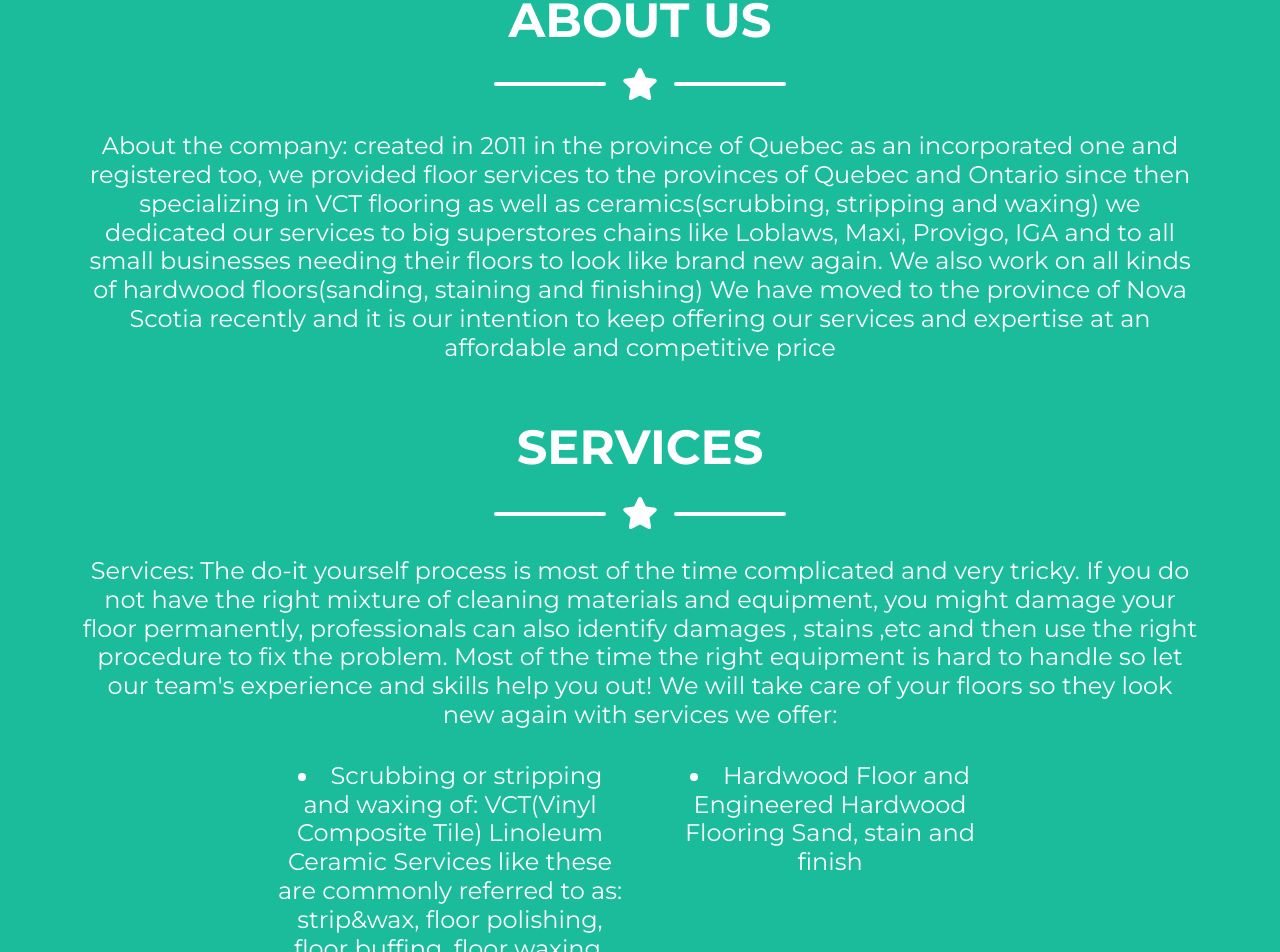
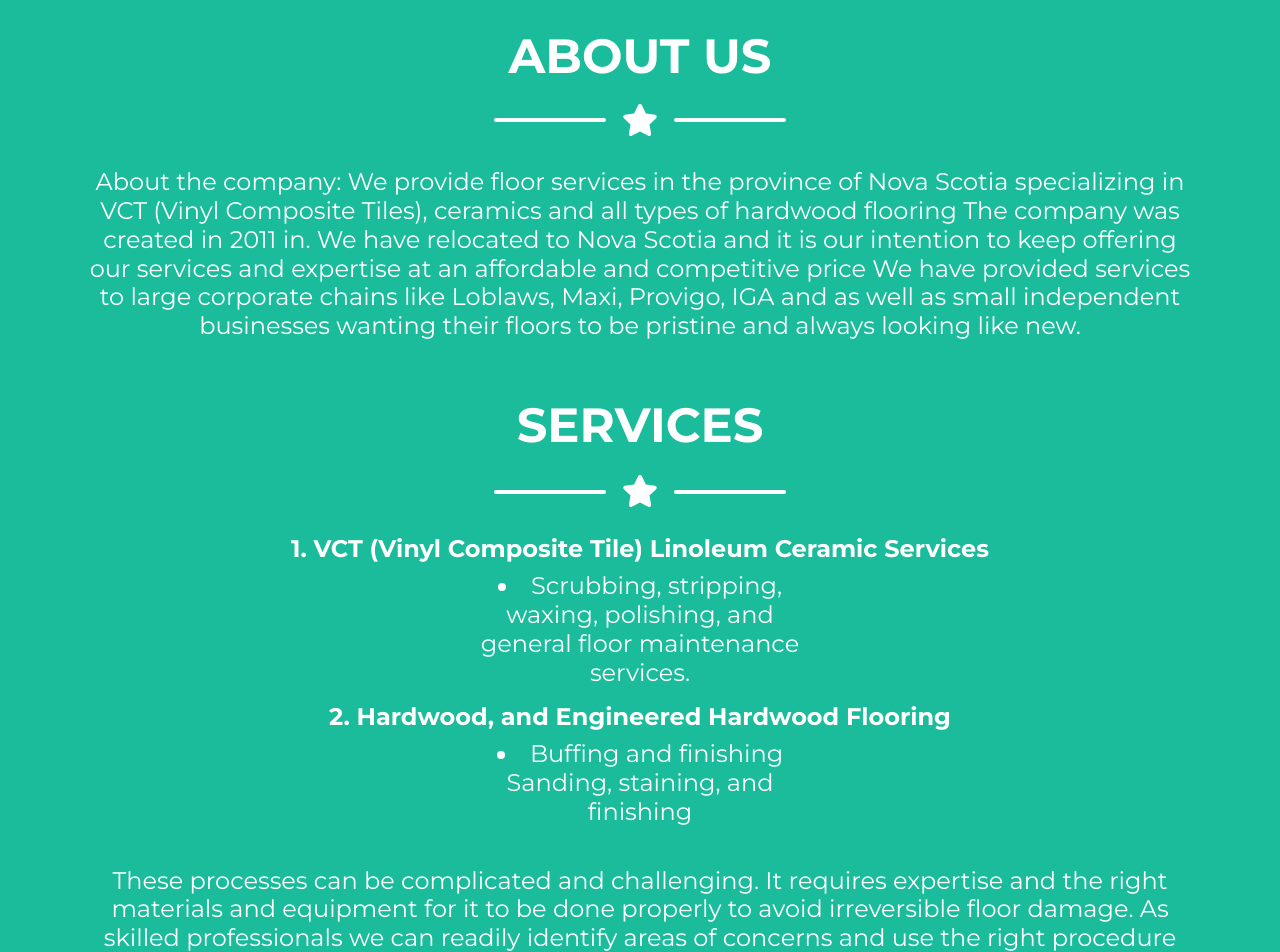
Before and after one commit to Gurjinder31/flooring-website, a React (Create React App) app: page / in a window 1280 px wide. Shown: the part 1552-2504 px from the top of the page. Built offline with nearby package versions, Linux system fonts and the light colour scheme.

Commit message:
updation

```diff
--- a/src/components/About.js
+++ b/src/components/About.js
@@ -13,7 +13,17 @@ const About = () => {
                     </div>
                     <div class="row h4 font-weight-normal ">
 
-                        <p>About the company: created in 2011 in the province of Quebec as an incorporated one and registered too, we provided floor services to the provinces of Quebec and Ontario since then  specializing in VCT flooring as well as ceramics(scrubbing, stripping and waxing) we  dedicated our services to big superstores chains like Loblaws, Maxi, Provigo, IGA and to all small businesses needing their floors to look like brand new again. We also work on all kinds of hardwood floors(sanding, staining and finishing) We have moved to the province of Nova Scotia recently and it is our intention to keep offering our services and expertise at an affordable and competitive price
+                        <p>About the company: We provide floor services in the province of Nova Scotia
+                            specializing in VCT (Vinyl Composite Tiles), ceramics and all types
+                            of hardwood flooring
+
+                            The company was created in 2011 in. We have relocated to Nova
+                            Scotia and it is our intention to keep offering our services and
+                            expertise at an affordable and competitive price
+
+                            We have provided services to large corporate chains like Loblaws,
+                            Maxi, Provigo, IGA and as well as small independent businesses
+                            wanting their floors to be pristine and always looking like new.
                         </p>
 
                         <h2 class="page-section-heading text-center text-uppercase text-white mt-5">Services</h2>
@@ -22,31 +32,58 @@ const About = () => {
                             <div class="divider-custom-icon"><i class="fas fa-star"></i></div>
                             <div class="divider-custom-line"></div>
                         </div>
-                        <p className="h4 font-weight-normal"> Services: The do-it yourself process is most of the time complicated and very tricky. If you do not have the right mixture of cleaning materials and equipment, you might damage your floor permanently, professionals can also identify damages , stains ,etc  and then use the right procedure to fix the problem. Most of the time the right equipment is hard to handle so let our team's experience and skills help you out!
-                            We will take care of your floors so they look new again with services we offer:
+                        {/* <div className="container mx-auto">
+                            <div className="row mx-auto">
+                                <div className="col-sm-4">
+                                    <h2>1. VCT (Vinyl Composite Tile) Linoleum Ceramic Services</h2>
+                                    <li className="h4 font-weight-normal">
+                                        Scrubbing, stripping, waxing, polishing, and general floor
+                                        maintenance services.
+                                    </li>
+                                </div>
+
+
+                                <div className="col-sm-4">
+                                    <h2>2. Hardwood, and Engineered Hardwood Flooring</h2>
+                                    <li className="h4 font-weight-normal">
+                                        Buffing and finishing
+                                        Sanding, staining, and finishing
+                                    </li>
+                                </div>
+                            </div>
+                        </div> */}
+
+
+
+                        <p className="h4 font-weight-bold">1. VCT (Vinyl Composite Tile) Linoleum Ceramic Services
                         </p>
-                        <div class="col-lg-4  ms-auto mt-4"><p class="lead">
+                        <div class="col-lg-4 mx-auto "><p class="lead">
                             <li className="h4 font-weight-normal">
-                                Scrubbing or stripping and waxing of:
-                                VCT(Vinyl Composite Tile)
-                                Linoleum
-                                Ceramic
-                                Services like these are commonly referred to as: strip&wax, floor polishing, floor buffing, floor waxing, floor refinishing or general floor cleaning services.
+                                Scrubbing, stripping, waxing, polishing, and general floor
+                                maintenance services.
                             </li>
 
                         </p></div>
-                        <div class="col-lg-4 me-auto mt-4"><p class=" lead">
+                        <p className="h4 font-weight-bold">2. Hardwood, and Engineered Hardwood Flooring
+                        </p>
+                        <div class="col-lg-4 mx-auto"><p class=" lead">
                             <li className="h4 font-weight-normal">
-                                Hardwood Floor and Engineered Hardwood Flooring
-                                Sand, stain and finish
+                                Buffing and finishing
+                                Sanding, staining, and finishing
                             </li>
 
                         </p></div>
+                        <p className="h4 mt-4 font-weight-normal"> These processes can be complicated and challenging. It requires
+                            expertise and the right materials and equipment for it to be done
+                            properly to avoid irreversible floor damage. As skilled professionals
+                            we can readily identify areas of concerns and use the right
+                            procedure and equipment to resolve the issue(s).
+                        </p>
                     </div>
 
                 </div>
             </section>
-        </div>
+        </div >
     )
 }
 
--- a/src/components/Contact.js
+++ b/src/components/Contact.js
@@ -14,7 +14,7 @@ const Contact = () => {
                     <div class="row justify-content-center">
                         <div class="col-lg-8 col-xl-7">
 
-                            <form id="contactForm" data-sb-form-api-token="API_TOKEN">
+                            <form id="contactForm" action="POST" data-netlify="true " data-sb-form-api-token="API_TOKEN">
                                 <div class="form-floating mb-3">
                                     <input class="form-control" id="name" type="text" placeholder="Enter your name..." data-sb-validations="required" />
                                     <label for="name">Full name</label>
@@ -37,6 +37,10 @@ const Contact = () => {
                                     <div class="invalid-feedback" data-sb-feedback="message:required">A message is required.</div>
                                 </div>
 
+                                <div class="form-floating mb-3">
+                                    <div data-netlify-recaptcha="true"></div>
+                                </div>
+
                                 <button class="btn float-left btn-primary btn-xl " id="submitButton" type="submit">Send</button>
                             </form>
                         </div>
--- a/src/components/Footer.js
+++ b/src/components/Footer.js
@@ -9,8 +9,6 @@ const Footer = () => {
                         <div class="col-lg-6 mb-5 mb-lg-0">
                             <h4 class="text-uppercase mb-4">Location</h4>
                             <p class="lead mb-0">
-                                1081 Fall River Rd
-                                <br />
                                 Fall River, NS B2T 1E6
                             </p>
                         </div>
--- a/src/components/Homebar.js
+++ b/src/components/Homebar.js
@@ -6,14 +6,15 @@ const Homebar = () => {
         <div className='Homebar--container' >
             <header className="masthead bg-primary text-blue text-center">
                 <div className=" container d-flex align-items-center flex-column" >
-                    <h1 class="masthead-heading text-uppercase mb-0">WELCOME MOG SERVICES</h1>
+                    <h1 class="masthead-heading text-uppercase mb-0">MOG FLOOR MAINITENANCE</h1>
                     <div class="divider-custom divider-blue">
                         <div class="divider-custom-line my--line"></div>
                         <div class="divider-custom-icon my--line"><i class="fas fa-star"></i></div>
                         <div class="divider-custom-line my--line"></div>
                     </div>
 
-                    <p class="masthead-subheading font-weight-light mb-0">Build - On - Trust</p>
+                    <p class="masthead-subheading font-weight-light mb-0">BUILT - ON - TRUST</p>
+                    <p class="masthead-subheading font-weight-light mb-0">We will revitalize your flooring, so they look new again!</p>
                 </div>
             </header>
         </div>
```
